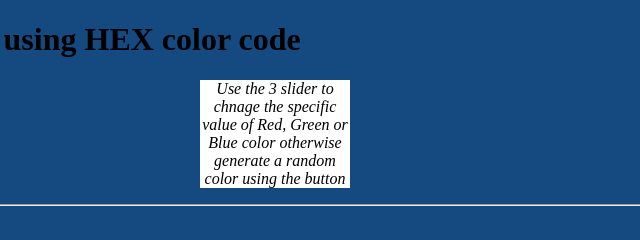
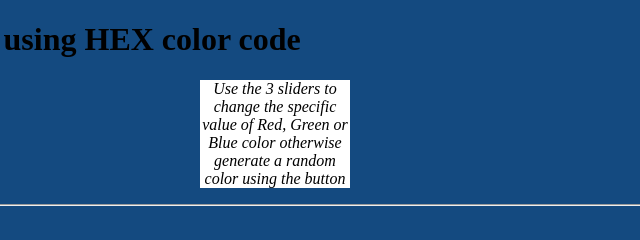
Before and after one commit to msaligs/rgb2hex, a plain HTML site: page index.html in a window 1280 px wide. Shown: the top 240 px of the page, 365-1005 px from the left. Drawn offline with Linux system fonts and the light colour scheme.

Commit message:
Update index.html
some spelling mistakes corrected.

```diff
--- a/index.html
+++ b/index.html
@@ -9,7 +9,7 @@
 
 <body>
     <h1>Random Color Generator using HEX color code</h1>
-    <p><i>Use the 3 slider to chnage the specific value of Red, Green or Blue color otherwise generate a random color using the button</i></p>
+    <p><i>Use the 3 sliders to change the specific value of Red, Green or Blue color otherwise generate a random color using the button</i></p>
     <hr><br>
     <p id="rgb">RGB(20,74,128)</p>
     <p id="hex">#144a80</p>
```
